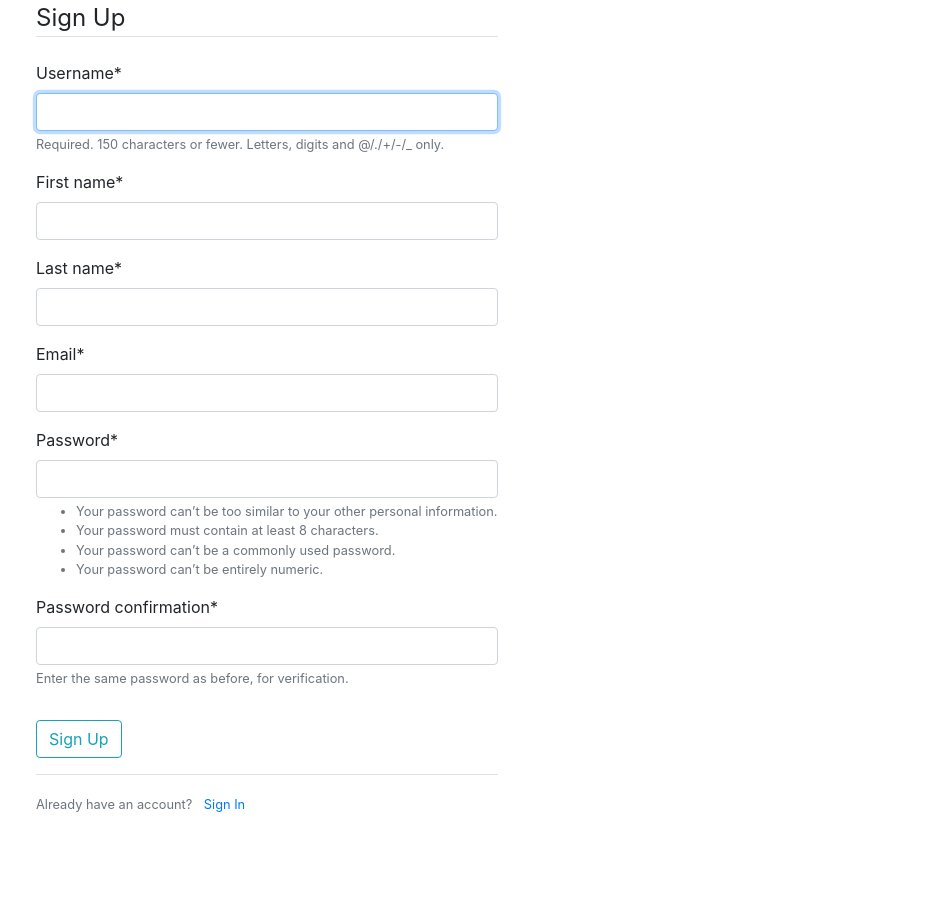
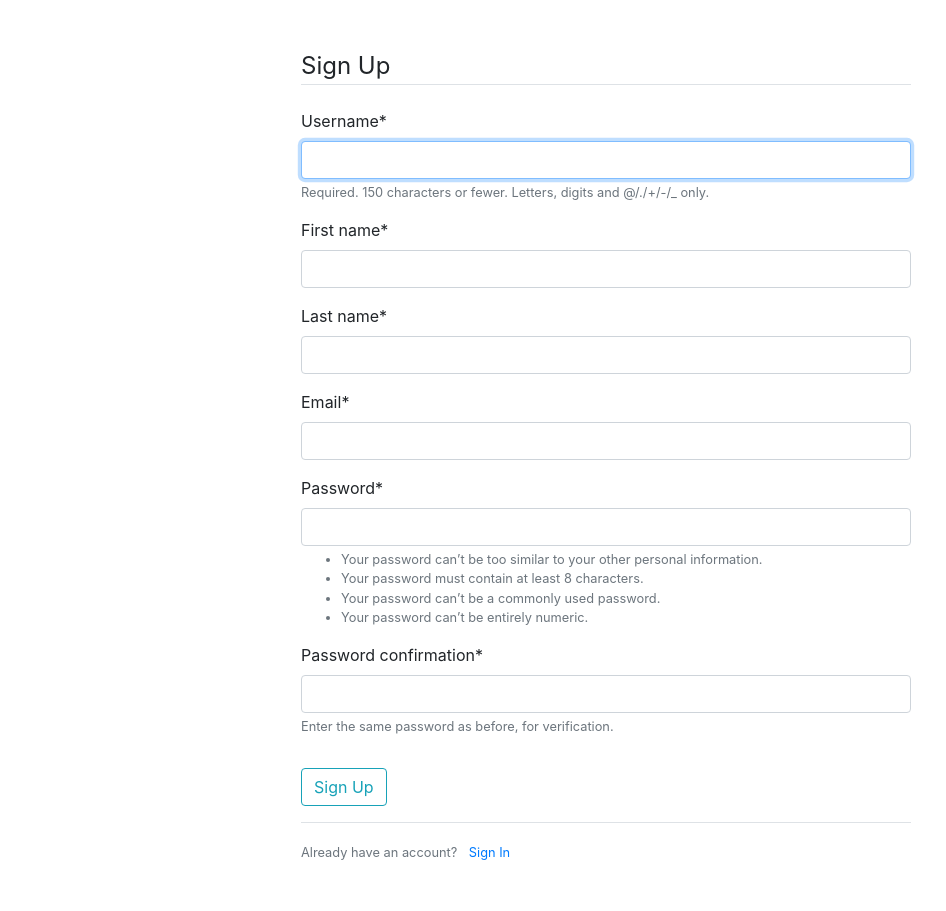
Before and after one commit to JasbirCodeSpace/VoiceNotes, a Django app: page /user/SignUp in a window 1280 px wide. Shown: the whole page, without its empty margins (34-980 px from the left). Before the commit the page ends 812 px from the top, so only its background shows below. Run offline with Django 3.2, Linux system fonts and the light colour scheme; some libraries are stand-ins or nearby versions.

Commit message:
Updated form templates

```diff
--- a/users/templates/users/signin.html
+++ b/users/templates/users/signin.html
@@ -1,8 +1,7 @@
 {% extends 'users/base.html' %}
 {% load crispy_forms_tags %}
 {% block content %}
-<div class="container">
-	<div class="row">
+<div class="container mt-5 col-xs-12 col-sm-12 col-md-6 col-lg-6">
 	<form method="POST">
 		{% csrf_token %}
 		<fieldset class="form-group">
@@ -19,7 +18,6 @@
 		</div>
 	</form>
 </div>
-</div>
 
 
 {% endblock content %}
--- a/users/templates/users/signup.html
+++ b/users/templates/users/signup.html
@@ -1,8 +1,7 @@
 {% extends 'users/base.html' %}
 {% load crispy_forms_tags %}
 {% block content %}
-<div class="container">
-	<div class="row">
+<div class="container mt-5 mb-5 col-xs-12 col-sm-12 col-md-6 col-lg-6">
 	<form method="POST">
 		{% csrf_token %}
 		<fieldset class="form-group">
@@ -19,5 +18,4 @@
 		</div>
 	</form>
 </div>
-</div>
 {% endblock content %}
```
Also changed, not shown: db.sqlite3.
